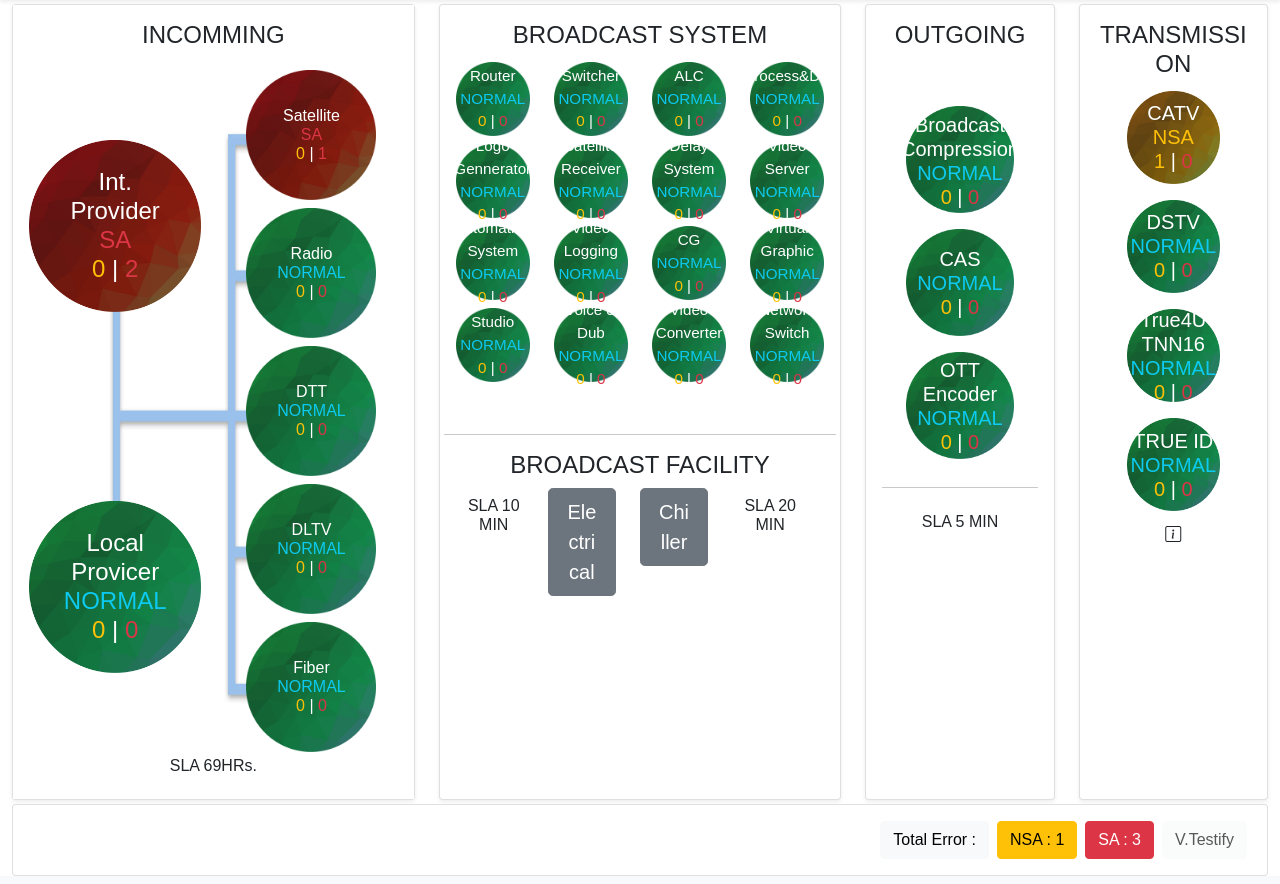
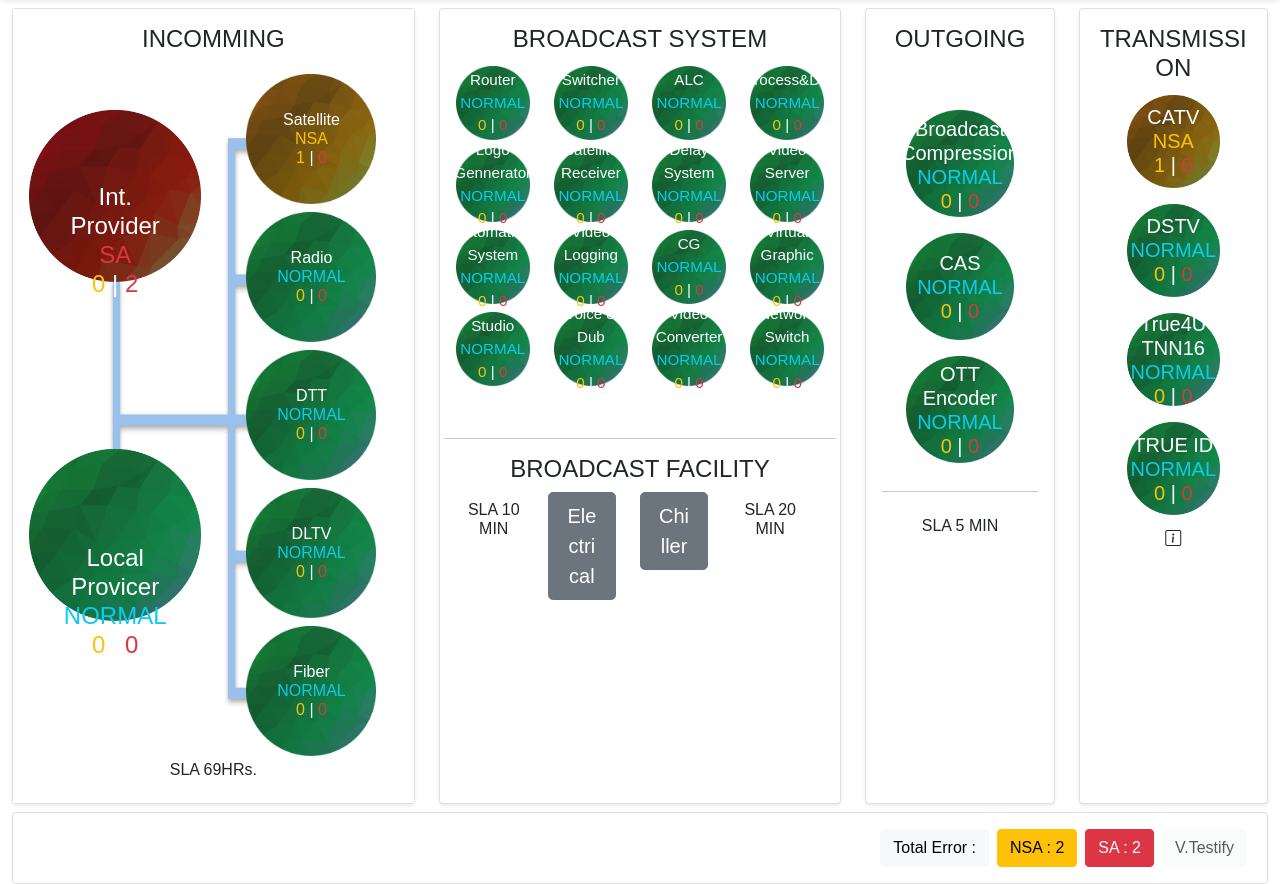
Before and after one commit to armsiwadol69/TVS_SR, a PHP site: page /dashbroad.php in a window 1280 px wide. Shown: the part 56-940 px from the top of the page. Run offline with PHP 8.4, Linux system fonts and the light colour scheme; some libraries are stand-ins or nearby versions.

Commit message:
[UPDATE] no select img,incomming more center

```diff
--- a/custom/six.css
+++ b/custom/six.css
@@ -16,6 +16,14 @@
     background-repeat: no-repeat;
     /* background-size: contain; */
     background-size: 100% 100%;  /* LOL */
+}
+
+img{
+    -webkit-user-select: none;
+    -khtml-user-select: none;
+    -moz-user-select: none;
+    -o-user-select: none;
+    user-select: none;
 }
 
 .containerImage {
--- a/dashbroad.php
+++ b/dashbroad.php
@@ -7,6 +7,27 @@ if(isset($_GET['datePicker'])){
 }else{
     $datelogToload = date("Y-m-d H:i:s");
 }
+
+//How to insert Value
+//        ServiceName   Case  Case
+// functionName('Name','NSA','SA');
+
+// All Available Fuhnction :
+
+// incomeingStatusLeftOne();
+// incomeingStatusLeftTwo();
+
+// incomeingStatusRightSide();
+
+// broadcastSystemStatus();
+
+// outgoingTop();
+// outgoingBottom();
+
+// transmissionStatus();
+
+
+
 
 ?>
 <!DOCTYPE html>
@@ -59,7 +80,7 @@ if(isset($_GET['datePicker'])){
     <!-- navbar end -->
 
     <div class="container-fluid">
-        <div class="row mt-1">
+        <div class="row mt-1 gy-1">
             <div class="col-lg-4">
                 <div class="card w-100 h-100 shadow-sm" data-aos="fade-right">
                     <div class="card-body text-center inCommingCard">
@@ -74,7 +95,7 @@ if(isset($_GET['datePicker'])){
                             <div class="col-6 mt-2">
 
                                 <?php
-                                incomeingStatusRightSide('Satellite','0','1');
+                                incomeingStatusRightSide('Satellite','1','0');
                                 incomeingStatusRightSide('Radio','0','0');
                                 incomeingStatusRightSide('DTT','0','0');
                                 incomeingStatusRightSide('DLTV','0','0');
@@ -216,8 +237,7 @@ if(isset($_GET['datePicker'])){
                                 transmissionStatus('TRUE ID','0','0');
                             ?>
                             <a data-bs-toggle="tooltip" data-bs-placement="top" title="SLA SWITCH TO BACKUP SITE (PLAN 10 MIN / UNPLAN 30 MIN)
-SLA 6 HR. ONLY H/E CATV & COMMUNICATION LINK"><i
-                                    class="bi bi-info-square"></i></a>
+SLA 6 HR. ONLY H/E CATV & COMMUNICATION LINK"><i class="bi bi-info-square"></i></a>
                         </div>
                     </div>
                 </div>
@@ -262,6 +282,7 @@ SLA 6 HR. ONLY H/E CATV & COMMUNICATION LINK"><i
                 </div>
 
             </div>
+            <script src="https://cdnjs.cloudflare.com/ajax/libs/jquery/3.6.0/jquery.min.js" integrity="sha512-894YE6QWD5I59HgZOGReFYm4dnWc1Qt5NtvYSaNcOP+u1T9qYdvdihz0PPSiiqn/+/3e7Jo4EaG7TubfWGUrMQ==" crossorigin="anonymous" referrerpolicy="no-referrer"></script>
             <script src="./custom/aos/aos.js"></script>
             <script src="https://cdnjs.cloudflare.com/ajax/libs/popper.js/2.9.2/umd/popper.min.js"
                 integrity="sha512-2rNj2KJ+D8s1ceNasTIex6z4HWyOnEYLVC3FigGOmyQCZc2eBXKgOxQmo3oKLHyfcj53uz4QMsRCWNbLd32Q1g=="
@@ -269,10 +290,15 @@ SLA 6 HR. ONLY H/E CATV & COMMUNICATION LINK"><i
             <script src="./bootstrap-5.0.2-dist/js/bootstrap.min.js"></script>
 
             <script>
+            $('img').bind('contextmenu', function(e) {
+                return false;
+            });
+
             AOS.init({
                 duration: 1200,
                 once: true,
             });
+
 
             var tooltipTriggerList = [].slice.call(document.querySelectorAll('[data-bs-toggle="tooltip"]'))
             var tooltipList = tooltipTriggerList.map(function(tooltipTriggerEl) {
--- a/function.php
+++ b/function.php
@@ -10,189 +10,189 @@ function TotalSum($nsa,$sa){
 
 function incomeingStatusLeftOne($serviceName, $nsa, $sa)
 {
-    echo '<div class="containerImage d-flex align-items-center">' . "\r\n";
+    echo '<div class="containerImage">' . "\r";
     if (!$sa == "0") {
 
-        echo '<img src="./image/nutzSA.png" class="img-fluid my-1 mx-auto d-block" alt="SA">' . "\r\n";
+        echo '<img src="./image/nutzSA.png" draggable="false" class="img-fluid my-1 mx-auto d-block mt-5 " alt="SA">' . "\r";
         $statusReturn = '<span class="text-danger">SA</span>';
 
     } else if (!$nsa == "0") {
 
 
-        echo '<img src="./image/nutzNSA.png" class="img-fluid my-1 mx-auto d-block" alt="NSA">' . "\r\n";
+        echo '<img src="./image/nutzNSA.png" draggable="false" class="img-fluid my-1 mx-auto d-block mt-5 " alt="NSA">' . "\r";
         $statusReturn = '<span class="text-warning">NSA</span>';
 
 
     } else {
 
-        echo '<img src="./image/nutzNormal.png" class="img-fluid my-1 mx-auto d-block" alt="NORMAL">' . "\r\n";
+        echo '<img src="./image/nutzNormal.png" draggable="false" class="img-fluid my-1 mx-auto d-block mt-5 " alt="NORMAL">' . "\r";
         $statusReturn = '<span class="text-info">NORMAL</span>';
 
     }
-    echo '<h3 class="centeredTextIMG text-white">' . $serviceName . '<br>' . $statusReturn . '<br><span class="text-warning">' . $nsa . '</span> | <span class="text-danger">' . $sa . '</span></h3>' . "\r\n";
-    echo '</div>' . "\r\n";
+    echo '<h3 class="centeredTextIMG text-white">' . $serviceName . '<br>' . $statusReturn . '<br><span class="text-warning">' . $nsa . '</span> | <span class="text-danger">' . $sa . '</span></h3>' . "\r";
+    echo '</div>' . "\r";
     TotalSum($nsa,$sa);
 
 }
 
 function incomeingStatusLeftTwo($serviceName, $nsa, $sa)
 {
-    echo '<div class="containerImage d-flex align-items-center">' . "\r\n";
+    echo '<div class="containerImage">' . "\r";
     if (!$sa == "0") {
 
-        echo '<img src="./image/nutzSA.png" class="img-fluid my-1 d-block" alt="SA">' . "\r\n";
+        echo '<img src="./image/nutzSA.png" draggable="false" class="img-fluid my-1 d-block" alt="SA">' . "\r";
         $statusReturn = '<span class="text-danger">SA</span>';
 
     } else if (!$nsa == "0") {
 
 
-        echo '<img src="./image/nutzNSA.png" class="img-fluid my-1 d-block" alt="NSA">' . "\r\n";
+        echo '<img src="./image/nutzNSA.png" draggable="false" class="img-fluid my-1 d-block" alt="NSA">' . "\r";
         $statusReturn = '<span class="text-warning">NSA</span>';
 
 
     } else {
 
-        echo '<img src="./image/nutzNormal.png" class="img-fluid my-1  d-block" alt="NORMAL">' . "\r\n";
+        echo '<img src="./image/nutzNormal.png" draggable="false" class="img-fluid my-1  d-block" alt="NORMAL">' . "\r";
         $statusReturn = '<span class="text-info">NORMAL</span>';
 
     }
-    echo '<h3 class="centeredTextIMG text-white">' . $serviceName . '<br>' . $statusReturn . '<br><span class="text-warning">' . $nsa . '</span> | <span class="text-danger">' . $sa . '</span></h3>' . "\r\n";
-    echo '</div>' . "\r\n";
+    echo '<h3 class="centeredTextIMG text-white">' . $serviceName . '<br>' . $statusReturn . '<br><span class="text-warning">' . $nsa . '</span> | <span class="text-danger">' . $sa . '</span></h3>' . "\r";
+    echo '</div>' . "\r";
     TotalSum($nsa,$sa);
 
 }
 
 function incomeingStatusRightSide($serviceName, $nsa, $sa)
 {
-    echo '<div class="containerImage">' . "\r\n";
+    echo '<div class="containerImage">' . "\r";
     if (!$sa == "0") {
 
-        echo '<img src="./image/nutzSA.png" class="img-fluid my-1 imageN" alt="SA">' . "\r\n";
+        echo '<img src="./image/nutzSA.png" draggable="false" class="img-fluid my-1 imageN" alt="SA">' . "\r";
         $statusReturn = '<span class="text-danger">SA</span>';
 
     } else if (!$nsa == "0") {
 
 
-        echo '<img src="./image/nutzNSA.png" class="img-fluid my-1 imageN" alt="NSA">' . "\r\n";
+        echo '<img src="./image/nutzNSA.png" draggable="false" class="img-fluid my-1 imageN" alt="NSA">' . "\r";
         $statusReturn = '<span class="text-warning">NSA</span>';
 
 
     } else {
 
-        echo '<img src="./image/nutzNormal.png" class="img-fluid my-1 imageN" alt="NORMAL">' . "\r\n";
+        echo '<img src="./image/nutzNormal.png" draggable="false" class="img-fluid my-1 imageN" alt="NORMAL">' . "\r";
         $statusReturn = '<span class="text-info">NORMAL</span>';
 
     }
-    echo '<h6 class="centeredTextIMG text-white">' . $serviceName . '<br>' . $statusReturn . '<br><span class="text-warning">' . $nsa . '</span> | <span class="text-danger">' . $sa . '</span></h6>' . "\r\n";
-    echo '</div>' . "\r\n";
+    echo '<h6 class="centeredTextIMG text-white">' . $serviceName . '<br>' . $statusReturn . '<br><span class="text-warning">' . $nsa . '</span> | <span class="text-danger">' . $sa . '</span></h6>' . "\r";
+    echo '</div>' . "\r";
     TotalSum($nsa,$sa);
 
 }
 
 function broadcastSystemStatus($serviceName, $nsa, $sa)
 {
-    echo '<div class="containerImage">' . "\r\n";
+    echo '<div class="containerImage">' . "\r";
     if (!$sa == "0") {
 
-        echo '<img src="./image/nutzSA.png" class="img-fluid my-1 imageN" alt="SA">' . "\r\n";
+        echo '<img src="./image/nutzSA.png" draggable="false" class="img-fluid my-1 imageN" alt="SA">' . "\r";
         $statusReturn = '<span class="text-danger">SA</span>';
 
     } else if (!$nsa == "0") {
 
 
-        echo '<img src="./image/nutzNSA.png" class="img-fluid my-1 imageN" alt="NSA">' . "\r\n";
+        echo '<img src="./image/nutzNSA.png" draggable="false" class="img-fluid my-1 imageN" alt="NSA">' . "\r";
         $statusReturn = '<span class="text-warning">NSA</span>';
 
 
     } else {
 
-        echo '<img src="./image/nutzNormal.png" class="img-fluid my-1 imageN" alt="NORMAL">' . "\r\n";
+        echo '<img src="./image/nutzNormal.png" draggable="false" class="img-fluid my-1 imageN" alt="NORMAL">' . "\r";
         $statusReturn = '<span class="text-info">NORMAL</span>';
 
     }
-    echo '<p class="centeredTextIMG text-white">' . $serviceName . '<br>' . $statusReturn . '<br><span class="text-warning">' . $nsa . '</span> | <span class="text-danger">' . $sa . '</span></p>' . "\r\n";
-    echo '</div>' . "\r\n";
+    echo '<p class="centeredTextIMG text-white">' . $serviceName . '<br>' . $statusReturn . '<br><span class="text-warning">' . $nsa . '</span> | <span class="text-danger">' . $sa . '</span></p>' . "\r";
+    echo '</div>' . "\r";
     TotalSum($nsa,$sa);
 
 }
 
 function outgoingTop($serviceName, $nsa, $sa)
 {
-    echo '<div class="containerImage">' . "\r\n";
+    echo '<div class="containerImage">' . "\r";
     if (!$sa == "0") {
 
-        echo '<img src="./image/nutzSA.png" class="img-fluid mx-auto d-block mt-5 my-1 imageOutgoing">' . "\r\n";
+        echo '<img src="./image/nutzSA.png" draggable="false" class="img-fluid mx-auto d-block mt-5 my-1 imageOutgoing">' . "\r";
         $statusReturn = '<span class="text-danger">SA</span>';
 
     } else if (!$nsa == "0") {
 
 
-        echo '<img src="./image/nutzNSA.png" class="img-fluid mx-auto d-block mt-5 my-1 imageOutgoing">' . "\r\n";
+        echo '<img src="./image/nutzNSA.png" draggable="false" class="img-fluid mx-auto d-block mt-5 my-1 imageOutgoing">' . "\r";
         $statusReturn = '<span class="text-warning">NSA</span>';
 
 
     } else {
 
-        echo '<img src="./image/nutzNormal.png" class="img-fluid mx-auto d-block mt-5 my-1 imageOutgoing">' . "\r\n";
+        echo '<img src="./image/nutzNormal.png" draggable="false" class="img-fluid mx-auto d-block mt-5 my-1 imageOutgoing">' . "\r";
         $statusReturn = '<span class="text-info">NORMAL</span>';
 
     }
-    echo '<h5 class="centeredTextIMG text-white">' . $serviceName . '<br>' . $statusReturn . '<br><span class="text-warning">' . $nsa . '</span> | <span class="text-danger">' . $sa . '</span></h5>' . "\r\n";
-    echo '</div>' . "\r\n";
+    echo '<h5 class="centeredTextIMG text-white">' . $serviceName . '<br>' . $statusReturn . '<br><span class="text-warning">' . $nsa . '</span> | <span class="text-danger">' . $sa . '</span></h5>' . "\r";
+    echo '</div>' . "\r";
     TotalSum($nsa,$sa);
 
 }
 
 function outgoingBottom($serviceName, $nsa, $sa)
 {
-    echo '<div class="containerImage">' . "\r\n";
+    echo '<div class="containerImage">' . "\r";
     if (!$sa == "0") {
 
-        echo '<img src="./image/nutzSA.png" class="img-fluid mx-auto d-block my-1 imageOutgoing">' . "\r\n";
+        echo '<img src="./image/nutzSA.png" draggable="false" class="img-fluid mx-auto d-block my-1 imageOutgoing">' . "\r";
         $statusReturn = '<span class="text-danger">SA</span>';
 
     } else if (!$nsa == "0") {
 
 
-        echo '<img src="./image/nutzNSA.png" class="img-fluid mx-auto d-block my-1 imageOutgoing">' . "\r\n";
+        echo '<img src="./image/nutzNSA.png" draggable="false" class="img-fluid mx-auto d-block my-1 imageOutgoing">' . "\r";
         $statusReturn = '<span class="text-warning">NSA</span>';
 
 
     } else {
 
-        echo '<img src="./image/nutzNormal.png" class="img-fluid mx-auto d-block my-1 imageOutgoing">' . "\r\n";
+        echo '<img src="./image/nutzNormal.png" draggable="false" class="img-fluid mx-auto d-block my-1 imageOutgoing">' . "\r";
         $statusReturn = '<span class="text-info">NORMAL</span>';
 
     }
-    echo '<h5 class="centeredTextIMG text-white">' . $serviceName . '<br>' . $statusReturn . '<br><span class="text-warning">' . $nsa . '</span> | <span class="text-danger">' . $sa . '</span></h5>' . "\r\n";
-    echo '</div>' . "\r\n";
+    echo '<h5 class="centeredTextIMG text-white">' . $serviceName . '<br>' . $statusReturn . '<br><span class="text-warning">' . $nsa . '</span> | <span class="text-danger">' . $sa . '</span></h5>' . "\r";
+    echo '</div>' . "\r";
     TotalSum($nsa,$sa);
 
 }
 
 function transmissionStatus($serviceName, $nsa, $sa)
 {
-    echo '<div class="containerImage">' . "\r\n";
+    echo '<div class="containerImage">' . "\r";
     if (!$sa == "0") {
 
-        echo '<img src="./image/nutzSA.png" class="img-fluid mx-auto d-block my-1 imageTranOut">' . "\r\n";
+        echo '<img src="./image/nutzSA.png" draggable="false" class="img-fluid mx-auto d-block my-1 imageTranOut">' . "\r";
         $statusReturn = '<span class="text-danger">SA</span>';
 
     } else if (!$nsa == "0") {
 
 
-        echo '<img src="./image/nutzNSA.png" class="img-fluid mx-auto d-block my-1 imageTranOut">' . "\r\n";
+        echo '<img src="./image/nutzNSA.png" draggable="false" class="img-fluid mx-auto d-block my-1 imageTranOut">' . "\r";
         $statusReturn = '<span class="text-warning">NSA</span>';
 
 
     } else {
 
-        echo '<img src="./image/nutzNormal.png" class="img-fluid mx-auto d-block my-1 imageTranOut">' . "\r\n";
+        echo '<img src="./image/nutzNormal.png" draggable="false" class="img-fluid mx-auto d-block my-1 imageTranOut">' . "\r";
         $statusReturn = '<span class="text-info">NORMAL</span>';
 
     }
-    echo '<h5 class="centeredTextIMG text-white">' . $serviceName . '<br>' . $statusReturn . '<br><span class="text-warning">' . $nsa . '</span> | <span class="text-danger">' . $sa . '</span></h5>' . "\r\n";
-    echo '</div>' . "\r\n";
+    echo '<h5 class="centeredTextIMG text-white">' . $serviceName . '<br>' . $statusReturn . '<br><span class="text-warning">' . $nsa . '</span> | <span class="text-danger">' . $sa . '</span></h5>' . "\r";
+    echo '</div>' . "\r";
     TotalSum($nsa,$sa);
 
 }
```
